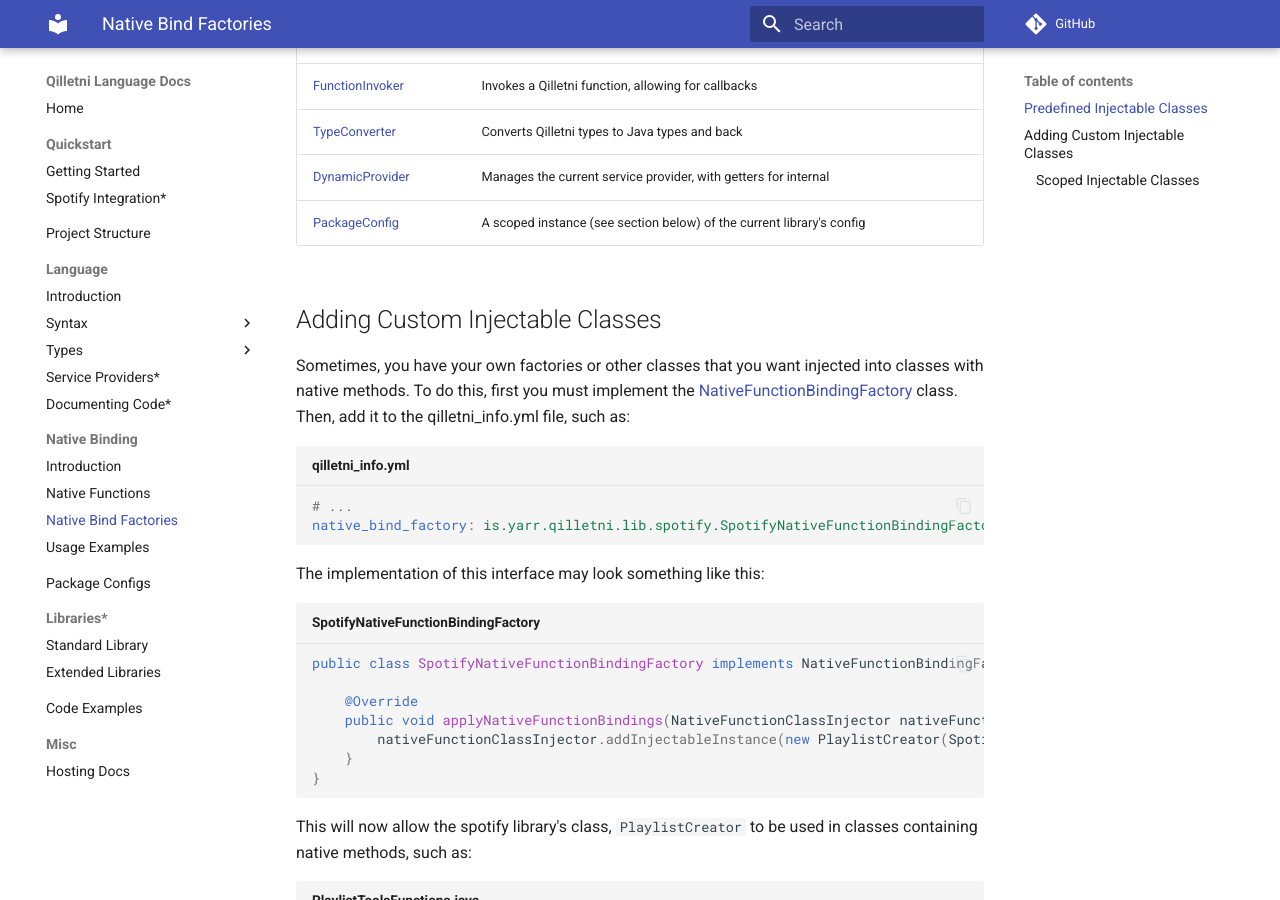
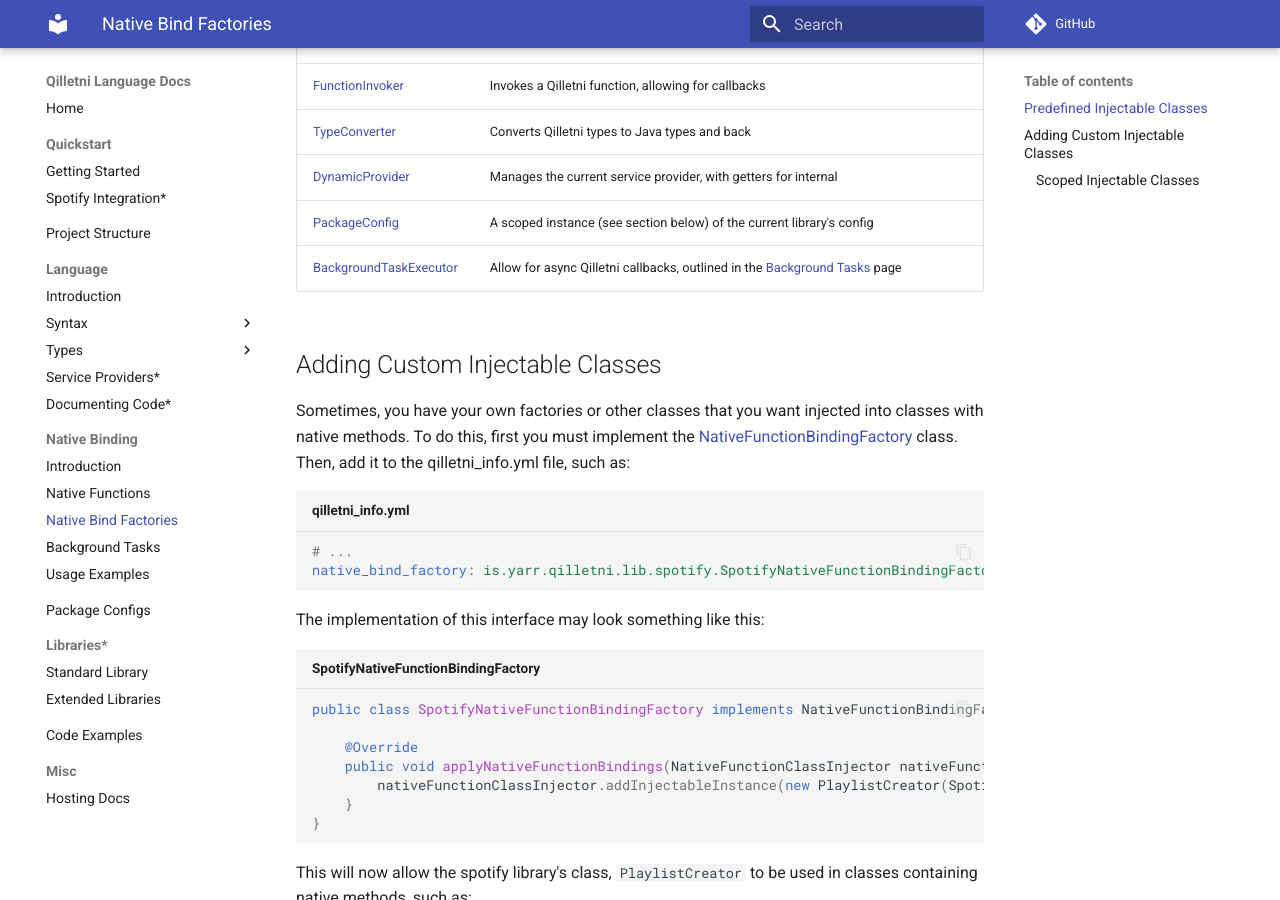
Before and after one commit to RubbaBoy/QilletniDocs, an MkDocs documentation site: the page built from docs/native_binding/native_bind_factories.md, in a window 1280 px wide and 900 px high, scrolled down 1178 px. Built offline with MkDocs 1.6.1 and Material for MkDocs 9.7.7, drawn with Linux system fonts in a browser that asks for light colours; comment, search, counter and statistics services are not loaded.

Commit message:
Added a bit of background tasks

```diff
--- a/docs/native_binding/native_bind_factories.md
+++ b/docs/native_binding/native_bind_factories.md
@@ -36,6 +36,7 @@ Below is a list of all classes that are injectable by default, with a brief desc
 | [TypeConverter](https://api.qilletni.yarr.is/Qilletni.qilletni.api.main/is/yarr/qilletni/api/lang/types/conversion/TypeConverter.html) | Converts Qilletni types to Java types and back               |
 | [DynamicProvider](https://api.qilletni.yarr.is/Qilletni.qilletni.api.main/is/yarr/qilletni/api/music/supplier/DynamicProvider.html) | Manages the current service provider, with getters for internal |
 | [PackageConfig](https://api.qilletni.yarr.is/Qilletni.qilletni.api.main/is/yarr/qilletni/api/lib/persistence/PackageConfig.html) | A scoped instance (see section below) of the current library's config |
+| [BackgroundTaskExecutor](https://api.qilletni.yarr.is/qilletni.api/is/yarr/qilletni/api/lang/internal/BackgroundTaskExecutor.html) | Allow for async Qilletni callbacks, outlined in the [Background Tasks](/native_binding/background_tasks) page |
 
 ## Adding Custom Injectable Classes
 
--- a/mkdocs.yml
+++ b/mkdocs.yml
@@ -46,6 +46,7 @@ nav:
       - Introduction: native_binding/introduction.md
       - Native Functions: native_binding/native_functions.md
       - Native Bind Factories: native_binding/native_bind_factories.md
+      - Background Tasks: native_binding/background_tasks.md
       - Usage Examples: native_binding/usage_examples.md
   - Package Configs: package_configs.md
   - Libraries*:
```
Also changed, not shown: docs/misc/hosting_docs.md (+1 -1 lines), docs/native_binding/background_tasks.md (added, +27 -0 lines).
